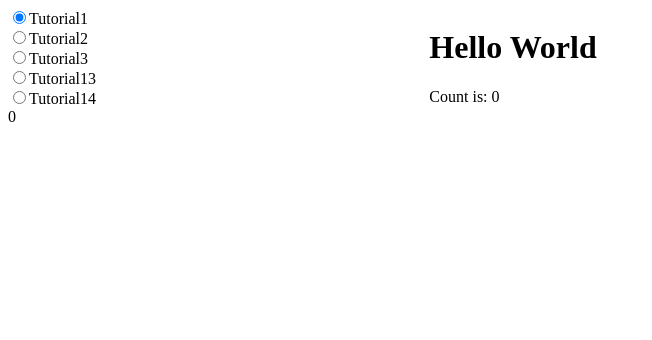
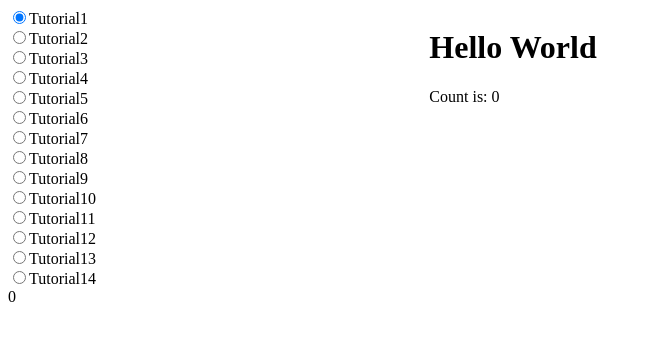
Before and after one commit to arakaki-asdf/arakaki-asdf, a Vue app: page / in a window 1280 px wide. Shown: the top 340 px of the page, without its empty margins (0-652 px from the left). Built offline with nearby package versions, Linux system fonts and the light colour scheme.

Commit message:
チュートリアル全て表示

```diff
--- a/src/App.vue
+++ b/src/App.vue
@@ -1,11 +1,21 @@
 
 <script setup>
-import { shallowRef, ref } from 'vue'
+// https://qiita.com/YuukiTerui/items/5fdb4819e8ceed2c5acf
+import { shallowRef } from 'vue'
 import Sidebar from './components/2Column/Sidebar.vue'
 // import Main from './components/2Column/Main.vue'
 import Tutorial1 from './components/Tutorials/Tutorial1.vue'
 import Tutorial2 from './components/Tutorials/Tutorial2.vue'
 import Tutorial3 from './components/Tutorials/Tutorial3.vue'
+import Tutorial4 from './components/Tutorials/Tutorial4.vue'
+import Tutorial5 from './components/Tutorials/Tutorial5.vue'
+import Tutorial6 from './components/Tutorials/Tutorial6.vue'
+import Tutorial7 from './components/Tutorials/Tutorial7.vue'
+import Tutorial8 from './components/Tutorials/Tutorial8.vue'
+import Tutorial9 from './components/Tutorials/Tutorial9.vue'
+import Tutorial10 from './components/Tutorials/Tutorial10.vue'
+import Tutorial11 from './components/Tutorials/Tutorial11.vue'
+import Tutorial12 from './components/Tutorials/Tutorial12.vue'
 import Tutorial13 from './components/Tutorials/Tutorial13.vue'
 import Tutorial14 from './components/Tutorials/Tutorial14.vue'
 
@@ -13,6 +23,15 @@ const compList = [
   Tutorial1,
   Tutorial2,
   Tutorial3,
+  Tutorial4,
+  Tutorial5,
+  Tutorial6,
+  Tutorial7,
+  Tutorial8,
+  Tutorial9,
+  Tutorial10,
+  Tutorial11,
+  Tutorial12,
   Tutorial13,
   Tutorial14,
 ]
@@ -26,6 +45,24 @@ function sideResponse(index) {
 const names = compList.map(x => x.__name);
 // console.log(names)
 </script>
+
+<template>
+  <div id="app">
+    <div class="container">
+      <div class="sidebar">
+        <Sidebar
+          v-bind:names="names"
+          v-on:response="sideResponse"></Sidebar>
+      </div>
+
+      <div class="main">
+        <!-- <KeepAlive></KeepAlive> -->
+        <component :is="currentComp"></component>
+        <!-- <Main></Main> -->
+      </div>
+    </div>
+  </div>
+</template>
 
 <style scoped>
 .container {
@@ -46,23 +83,4 @@ const names = compList.map(x => x.__name);
 .sidebar:hover {
   overflow: auto;
 }
-
 </style>
-
-<template>
-  <div id="app">
-    <div class="container">
-      <div class="sidebar">
-        <Sidebar
-          v-bind:names="names"
-          v-on:response="sideResponse"></Sidebar>
-      </div>
-
-      <div class="main">
-        <!-- <KeepAlive></KeepAlive> -->
-        <component :is="currentComp"></component>
-        <!-- <Main></Main> -->
-      </div>
-    </div>
-  </div>
-</template>
```
